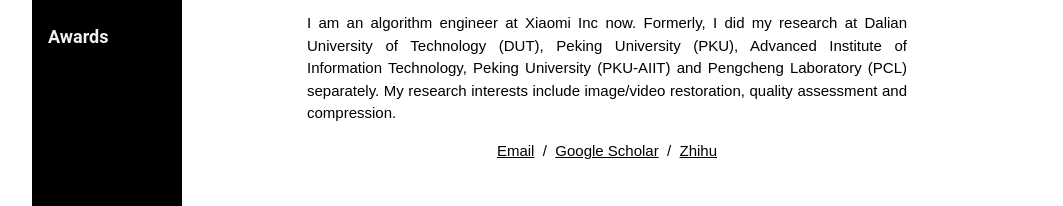
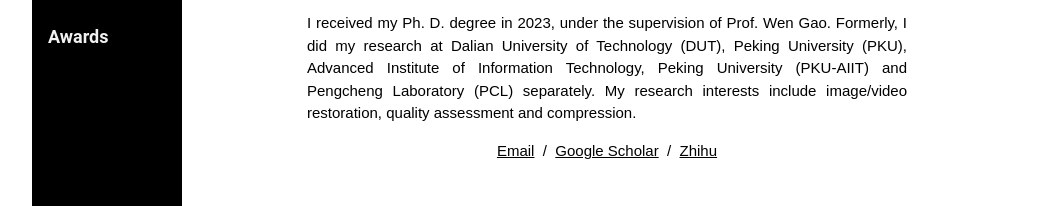
Before and after one commit to eecs-yuqing/eecs-yuqing.github.io, a plain HTML site: page index.html in a window 1280 px wide. Shown: the part 339-545 px from the top of the page, without its empty margins (108-1171 px from the left). Drawn offline with Linux system fonts and the light colour scheme.

Commit message:
Update index.html

```diff
--- a/index.html
+++ b/index.html
@@ -74,9 +74,8 @@
       <h1>Yuqing Liu</h1>
       <p class="w3-justify"
         style="width:100%;border:0px;border-spacing:0px;border-collapse:separate;margin-right:auto;margin-left:auto;max-width:600px">
-        I am an algorithm engineer at Xiaomi Inc now. Formerly, I did my research at Dalian University of Technology
-        (DUT), Peking University (PKU), Advanced Institute of Information Technology, Peking University (PKU-AIIT) and
-        Pengcheng Laboratory (PCL) separately.
+        I received my Ph. D. degree in 2023, under the supervision of Prof. Wen Gao.
+        Formerly, I did my research at Dalian University of Technology (DUT), Peking University (PKU), Advanced Institute of Information Technology, Peking University (PKU-AIIT) and Pengcheng Laboratory (PCL) separately.
         My research interests include image/video restoration, quality assessment and compression.
       </p>
       <p class="w3-center">
```
